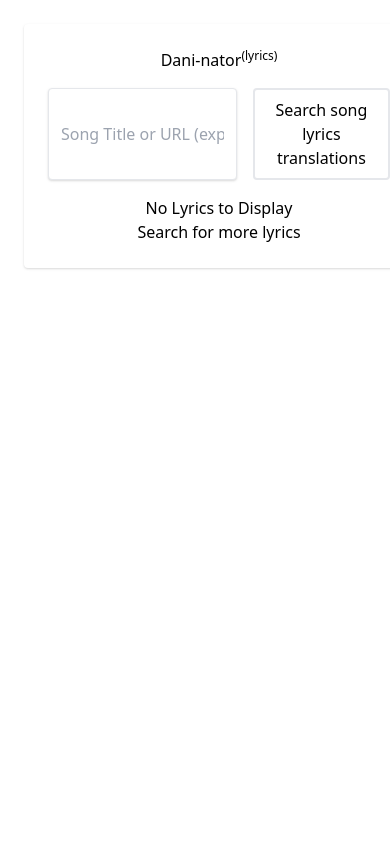
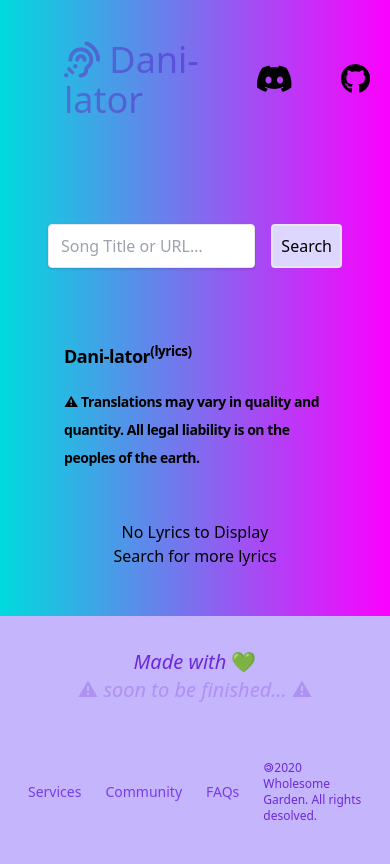
Before and after one commit to wholesomegarden/dani-lator, a Flask app: page / in a window 390 px wide. Before the commit the page ends 269 px from the top, so only its background shows below. Run offline with Flask 2, Linux system fonts and the light colour scheme.

Commit message:
added ux

```diff
--- a/app.py
+++ b/app.py
@@ -152,6 +152,8 @@ def doit(item):
 		fullL.append(lyrics[c])
 		if c < len(translated):
 			fullL.append(translated[c][::-1])
+		fullL.append("")
+		fullL.append("")
 		# fullt += "<pre>"+lyrics[c] + "</pre>"
 		# fullt += "<pre>"+translated[c][::-1] + "</pre>"
 		# print(lyrics[c])
@@ -226,8 +228,9 @@ def my_form_post():
 	song_txt = ""
 
 	if song_info[0] is not "":
-		for s in song_info:
-			song_txt += ""+s
+		song_txt = song_info[0]
+		for s in song_info[1:]:
+			song_txt += " - "+s
 		print("!!!!!!!!!!!!!!!!!!",song_info[0]+" - "+song_info[1])
 		return render_template('base.html',tasks = a , title = song_txt)
 	return render_template('base.html')
--- a/templates/base.html
+++ b/templates/base.html
@@ -3,55 +3,167 @@
   <head>
     <meta charset="UTF-8" />
     <meta name="viewport" content="width=device-width, initial-scale=1.0" />
+    <title>Dani-lator lyrics 🌈</title>
     <link
       href="https://unpkg.com/tailwindcss@^1.0/dist/tailwind.min.css"
       rel="stylesheet"
     />
-    <!-- <title>Flask Todo App with Tailwind</title> -->
-    <title>
-      {% if title %} Dani-nator (lyrics) - {{ title }} {% else %} Dani-nator {%
-      endif %}
-    </title>
+    <link
+      rel="stylesheet"
+      href="https://cdnjs.cloudflare.com/ajax/libs/font-awesome/5.15.1/css/all.min.css"
+      integrity="sha512-+4zCK9k+qNFUR5X+cKL9EIR+ZOhtIloNl9GIKS57V1MyNsYpYcUrUeQc9vNfzsWfV28IaLL3i96P9sdNyeRssA=="
+      crossorigin="anonymous"
+    />
+    <style>
+      * {
+        transition: 0.2s all;
+      }
+
+      body {
+        max-width: 980px;
+        margin: 0 auto;
+
+        background-color: #00dbde;
+        background-image: linear-gradient(90deg, #00dbde 0%, #fc00ff 100%);
+      }
+
+      .bg-pan-left {
+        animation: bg-pan-left 1s ease-in-out infinite alternate both;
+      }
+
+      @keyframes bg-pan-left {
+        0% {
+          background-position: 100% 50%;
+        }
+        100% {
+          background-position: 0% 50%;
+        }
+      }
+
+      nav {
+        /* background-image: linear-gradient(
+          90deg,
+          #4158d0 0%,
+          #c850c0 46%,
+          #ffcc70 100%
+        ); */
+      }
+
+      .css-selector {
+        background: linear-gradient(270deg, #0aebb1, #800aeb);
+        background-size: 400% 400%;
+
+        animation: GradientAnimation 30s ease infinite;
+      }
+      .css-selector-2 {
+        background: linear-gradient(90deg, #0aebb1, #800aeb);
+        background-size: 400% 400%;
+
+        animation: GradientAnimation 3s ease infinite;
+        -webkit-background-clip: text;
+        -webkit-text-fill-color: transparent;
+        background-clip: text;
+        /* text-fill-color: transparent; */
+      }
+
+      @keyframes GradientAnimation {
+        0% {
+          background-position: 0% 50%;
+        }
+        50% {
+          background-position: 100% 50%;
+        }
+        100% {
+          background-position: 0% 50%;
+        }
+      }
+    </style>
   </head>
-  <body>
-    <!-- <h1 class="text-center">Hello Flask</h1> -->
-    <!-- <h1>Dani-nator <sub>title</sub></h1>
-    <h1>{% if title %} {{ title }} {% else %} {% endif %}</h1>
-    <h1>{% if loading %} {{ "Loading..." }} {% else %} wait {% endif %}</h1>
-    <form method="POST">
-      <input name="text" />
-      <input type="submit" />
-    </form> -->
-    <div></div>
+  <body class="">
+    <!-- modal center -->
     <div
-      class="bg-white rounded shadow content-center p-6 m-6 w-full lg:w-3/4 lg:max-w-lg"
+      class="relative antialiased flex flex-col min-h-screen lg:flex-row lg:items-center lg:p-8"
     >
-      <div class="mb-4">
-        <h1 class="text-grey-darkest text-center">
-          {% if title %} Dani-nator<sup>(lyrics)</sup> {% else %} {% endif %}
-        </h1>
-        <h1 class="text-grey-darkest text-center">
-          {% if title %} {{ title }} {% else %} Dani-nator<sup>(lyrics)</sup> {%
-          endif %}
-        </h1>
-        <div class="flex mt-4">
-          <form action="/" method="post" class="inline-flex">
+      <!-- modal box + shadow -->
+      <div
+        class="flex flex-col flex-grow bg-orange-100 lg:shadow-2xl lg:rounded-lg lg:overflow-hidden"
+      >
+        <header class="">
+          <ul class="list-none p-10 flex items-center">
+            <li class="css-selector-2 px-6 text-4xl">
+              <i class="fas fa-assistive-listening-systems"></i>
+              Dani-lator<sup><sub>(lyrics)</sub></sup
+              >&hairsp;
+            </li>
+            <li>
+              <a
+                href="#"
+                class="inline-block py-4 px-6 text-orange-900 hover:text-orange-700 no-underline"
+                ><i class="fab fa-discord text-3xl"></i
+              ></a>
+            </li>
+            <li>
+              <a
+                href="#"
+                class="inline-block py-4 px-6 text-orange-900 hover:text-orange-700 no-underline"
+                ><i class="fab fa-github text-3xl"></i
+              ></a>
+            </li>
+          </ul>
+        </header>
+
+        <main
+          class="main-bg p-12 bg-no-repeat bg-right-top flex-grow flex flex-col justify-center"
+        >
+          <header
+            class="pb-4 flex items-center sm:font-medium text-2xl sm:text-3xl md:text-4xl text-orange-900"
+          ></header>
+          <form action="/" method="post" class="inline-flex pb-4">
             <input
               class="shadow appearance-none border rounded w-full py-2 px-3 mr-4 text-grey-darker"
-              placeholder="Song Title or URL (experimental)"
+              placeholder="Song Title or URL…"
               type="text"
               name="text"
             />
             <button
-              class="flex-no-shrink p-2 border-2 rounded text-teal border-teal hover:text-green hover:bg-teal"
+              class="flex-no-shrink bg-purple-200 p-2 border-2 rounded text-teal border-teal hover:text-green hover:bg-teal"
               type="submit"
             >
-              Search song lyrics translations
+              Search
             </button>
           </form>
+          <div class="py-12">
+            <div class="max-w-screen-xl mx-auto px-4 sm:px-6 lg:px-8">
+              <div class="lg:text-center">
+                <!-- <p
+                  class="text-base leading-6 text-orange-600 font-semibold tracking-wide uppercase"
+                >
+                  Translations <span class="text-orange-400">(תרגומים)</span>
+                </p> -->
+                <h3
+                  class="mt-2 text-lg leading-8 font-bold tracking-tight text-orange-900 sm:text-3xl sm:leading-10"
+                >
+                  {% if title %} {{ title }} {% else %} Dani-lator<sup
+                    >(lyrics)</sup
+                  >
+                  <p
+                    class="mt-4 max-w-2xl text-sm leading-7 text-orange-500 lg:mx-auto"
+                  >
+                    ⚠ Translations may vary in quality and quantity. All legal
+                    liability is on the peoples of the earth.
+                  </p>
+                  {% endif %}
+                </h3>
+                <!-- <h3
+                  class="mt-2 leading-8 font-bold tracking-tight text-orange-900 sm:text-2xl sm:leading-10"
+                >
+                  בקמן-טרנר הילוך גבוה - אתה לא ראית שום דבר עדיין
+                </h3> -->
               </div>
             </div>
-      <div>
+          </div>
+
+          <section>
             {% if tasks %} {% for task in tasks %}
             <!-- <h1>"AAAAAAAAAAAAAAAAA"</h1> -->
             <div class="flex mb-1 items-center">
@@ -68,9 +180,69 @@
             {% endfor %}
             <p class="text-center">💚</p>
             {% else %}
-        <p class="text-center">No Lyrics to Display <br> Search for more lyrics</p>
+            <p class="text-center">
+              No Lyrics to Display <br />
+              Search for more lyrics
+            </p>
             {% endif %}
+          </section>
+        </main>
+        <footer class="bg-purple-300 py-8 px-4">
+          <p class="text-center text-xl mb-12 text-purple-700">
+            <i>Made with </i>💚
+            <span class="opacity-25"
+              ><br />⚠ <i>soon to be finished…</i> ⚠</span
+            >
+          </p>
+          <div
+            class="mx-auto max-w-xl overflow-hidden flex justify-between items-center"
+          >
+            <ul class="text-sm text-purple-700 list-none p-0 flex items-center">
+              <li>
+                <!-- <a href="/" class="block mr-4 w-32">
+                    <img src="https://stitches.hyperyolo.com/images/logo-white.png" class="" alt="logo" />
+                  </a> -->
+              </li>
+              <li>
+                <a
+                  href="#"
+                  class="inline-block py-2 px-3 text-purple-600 hover:text-purple-800 no-underline"
+                  >Services</a
+                >
+              </li>
+              <li>
+                <a
+                  href="#"
+                  class="inline-block py-2 px-3 text-purple-600 hover:text-purple-800 no-underline"
+                  >Community</a
+                >
+              </li>
+              <li>
+                <a
+                  href="#"
+                  class="inline-block py-2 px-3 text-purple-600 hover:text-purple-800 no-underline"
+                  >FAQs</a
+                >
+              </li>
+            </ul>
+            <p class="inline-block py-2 px-3 text-purple-700 text-xs">
+              🄯2020 Wholesome Garden. All rights desolved.
+            </p>
+          </div>
+        </footer>
       </div>
     </div>
+    <!-- <content>
+      <svg
+        version="1.1"
+        baseProfile="full"
+        width="300"
+        height="200"
+        xmlns="http://www.w3.org/2000/svg"
+      >
+        <rect width="100%" height="100%" fill="indigo" />
+        <circle cx="150" cy="100" r="80" fill="yellow" />
+      </svg>
+    </content> -->
   </body>
 </html>
```
Also changed, not shown: autostart.py (added, +22 -0 lines), pugpy.py (added, +56 -0 lines). Lines whose indentation alone changed are shown as unchanged.
